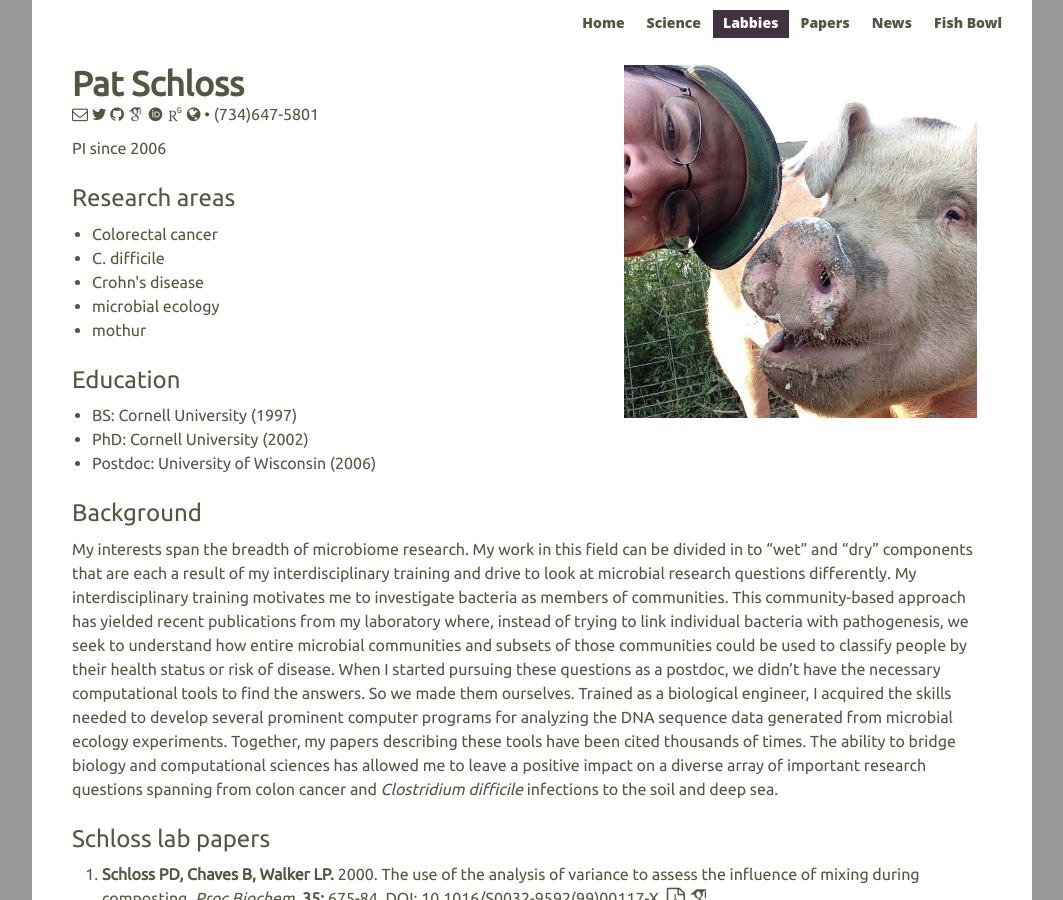
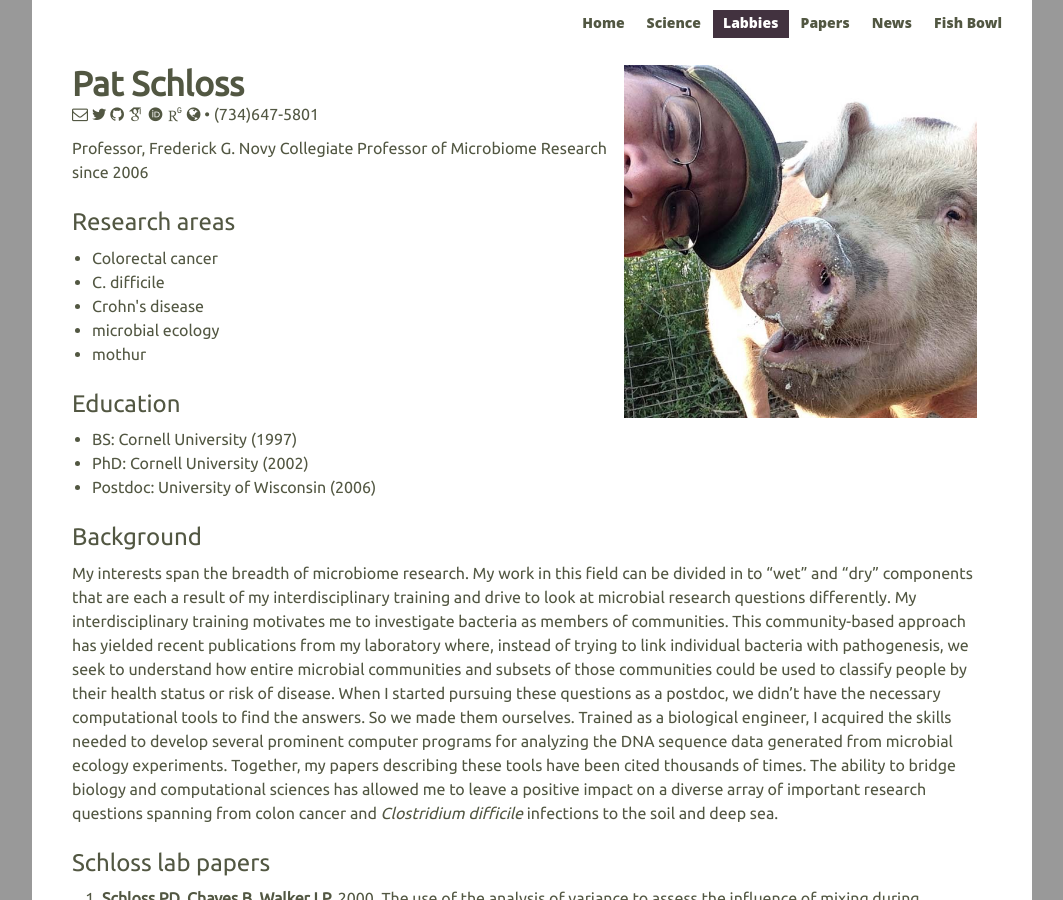
Before and after one commit to SchlossLab/schlosslab.github.io, a Jekyll site: the page built from _labbies/schloss.md, in a window 1280 px wide and 900 px high. Shown: the whole window, without its empty margins (108-1171 px from the left). Built offline with Jekyll 4.4.1, drawn with Linux system fonts in a browser that asks for light colours; nearby versions of some CDN libraries; some web fonts are replaced.

Commit message:
Update position

```diff
--- a/_labbies/schloss.md
+++ b/_labbies/schloss.md
@@ -8,7 +8,7 @@ previous_training:
   PhD : Cornell University (2002)
   Postdoc : University of Wisconsin (2006)
 joined_lab: 2006
-position: PI
+position: Professor, Frederick G. Novy Collegiate Professor of Microbiome Research
 theme_areas:
   - Colorectal cancer
   - C. difficile
```
Also changed, not shown: news/_posts/2017-04-25-postdoc-position-available.md (+2 -0 lines).
